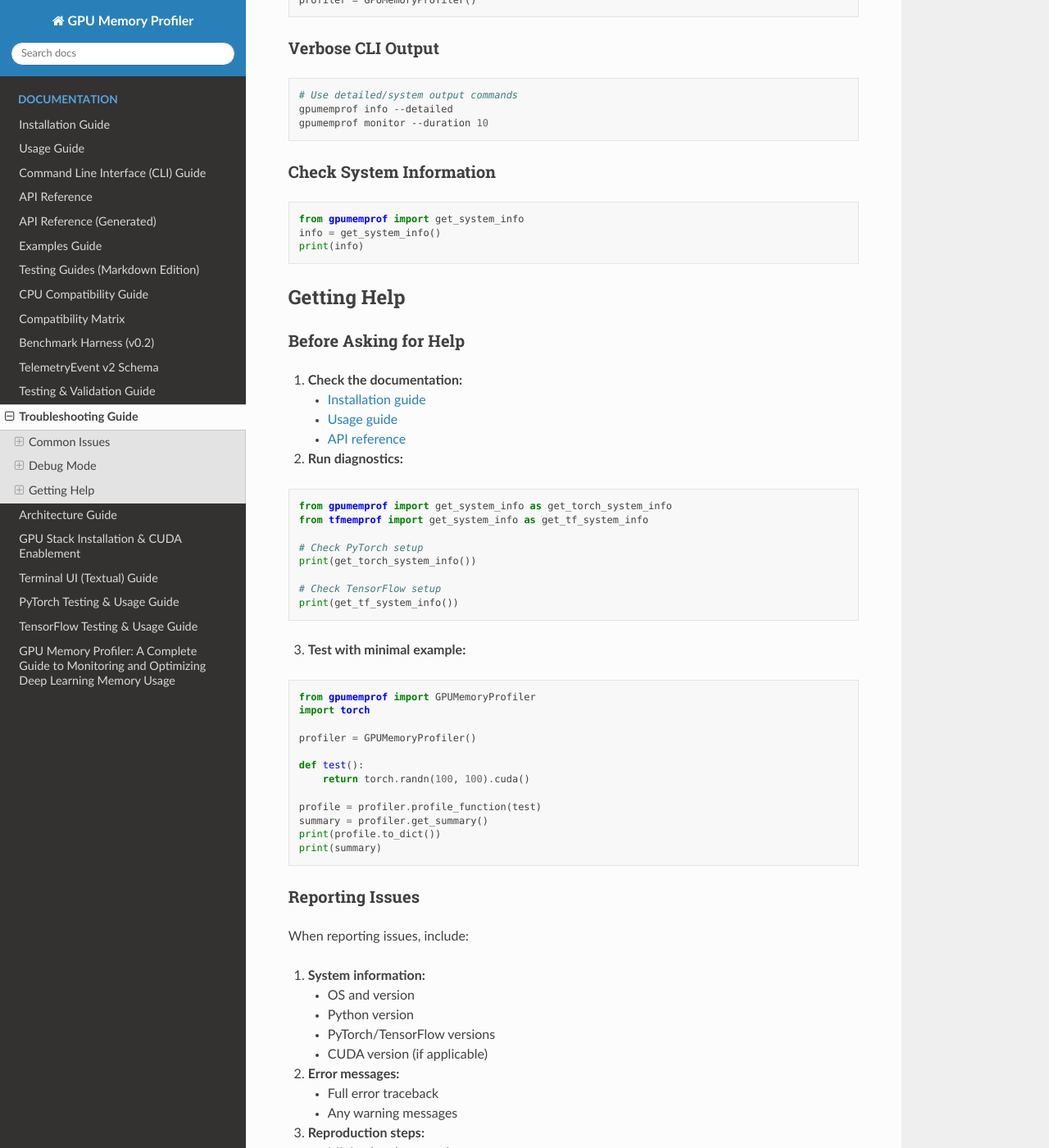
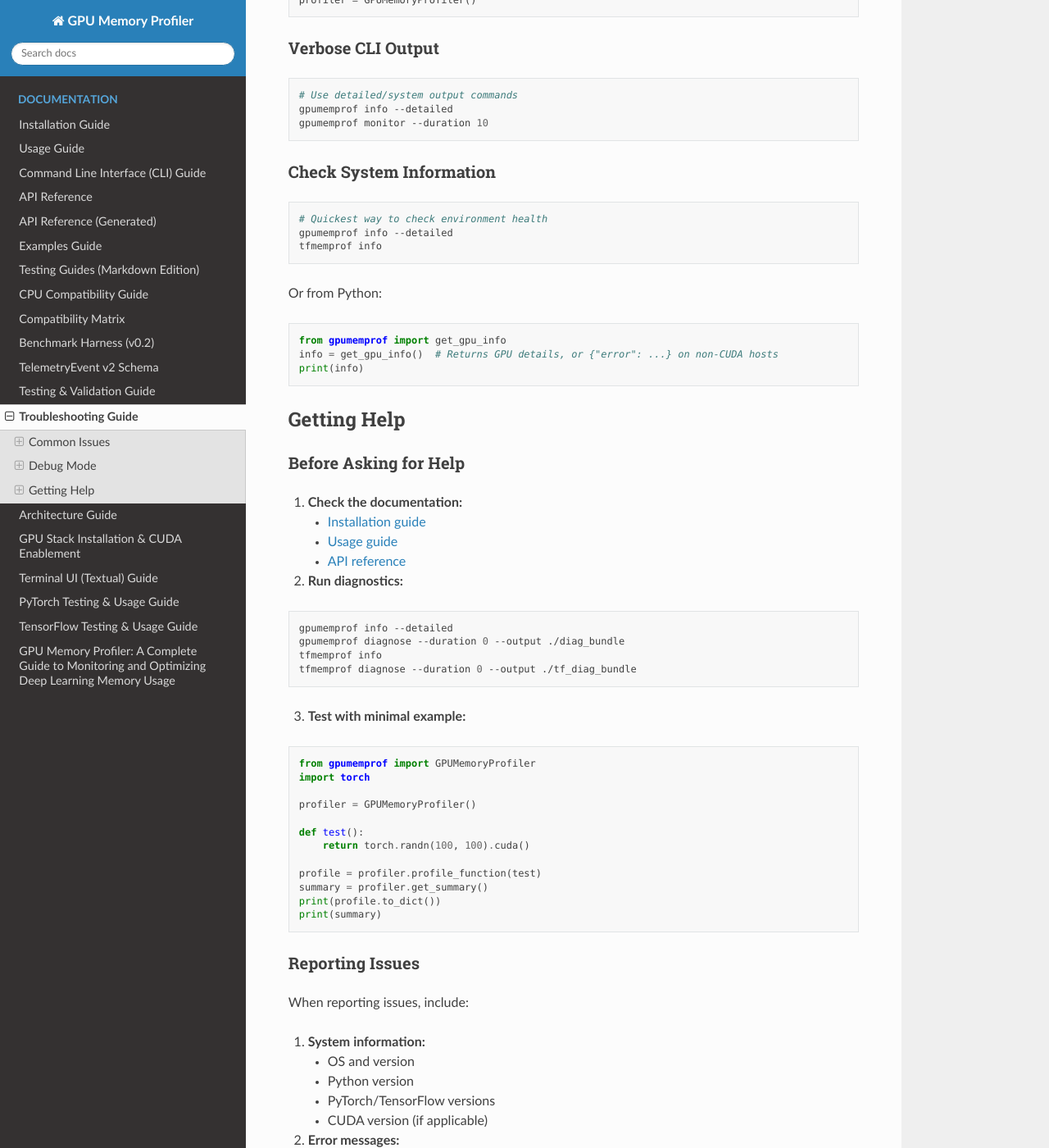
Before and after one commit to Silas-Asamoah/gpu-memory-profiler, a Sphinx documentation site: the page built from docs/troubleshooting.md, in a window 1280 px wide and 1400 px high, scrolled down 7781 px. Shown: the whole window at 82% size. Built offline with Sphinx 7.4.7 and the Read the Docs theme 3.1.0, drawn with Linux system fonts in a browser that asks for light colours; some of the changed text lies outside the part shown.

Commit message:
fix(docs/troubleshooting): fix outdated imports, APIs, and deprecated packages
Replace get_system_info with get_gpu_info for gpumemprof imports.
Remove deprecated tensorflow-gpu and tensorflow-macos references.

Co-Authored-By: Claude Opus 4.6 <noreply@anthropic.com>

````diff
--- a/docs/troubleshooting.md
+++ b/docs/troubleshooting.md
@@ -37,11 +37,8 @@ pip install torch --index-url https://download.pytorch.org/whl/cu118
 **Solution:**
 
 ```bash
-# Install TensorFlow
+# Install TensorFlow (GPU support is included automatically)
 pip install tensorflow
-
-# Or install GPU version
-pip install tensorflow-gpu
 ```
 
 ### CUDA Issues
@@ -343,8 +340,11 @@ pip install -e .
 **Solution:**
 
 ```bash
-# Install TensorFlow for Apple Silicon
-pip install tensorflow-macos
+# Install TensorFlow (Apple Silicon is supported natively since TF 2.13)
+pip install tensorflow
+
+# For Metal GPU acceleration, also install:
+pip install tensorflow-metal
 ```
 
 #### Windows Issues
@@ -389,9 +389,17 @@ gpumemprof monitor --duration 10
 
 ### Check System Information
 
+```bash
+# Quickest way to check environment health
+gpumemprof info --detailed
+tfmemprof info
+```
+
+Or from Python:
+
 ```python
-from gpumemprof import get_system_info
-info = get_system_info()
+from gpumemprof import get_gpu_info
+info = get_gpu_info()  # Returns GPU details, or {"error": ...} on non-CUDA hosts
 print(info)
 ```
 
@@ -407,15 +415,11 @@ print(info)
 
 2. **Run diagnostics:**
 
-```python
-from gpumemprof import get_system_info as get_torch_system_info
-from tfmemprof import get_system_info as get_tf_system_info
-
-# Check PyTorch setup
-print(get_torch_system_info())
-
-# Check TensorFlow setup
-print(get_tf_system_info())
+```bash
+gpumemprof info --detailed
+gpumemprof diagnose --duration 0 --output ./diag_bundle
+tfmemprof info
+tfmemprof diagnose --duration 0 --output ./tf_diag_bundle
 ```
 
 3. **Test with minimal example:**
@@ -462,7 +466,7 @@ When reporting issues, include:
 
 ### Community Support
 
-- **GitHub Issues**: [Create an issue](https://github.com/nanaagyei/gpu-memory-profiler/issues)
+- **GitHub Issues**: [Create an issue](https://github.com/Silas-Asamoah/gpu-memory-profiler/issues)
 - **Documentation**: Check the [docs](index.md)
 - **Examples**: See the [examples directory](../examples/)
 
````
Also changed, not shown: other parts of docs/troubleshooting.md (+5 -5 lines).
